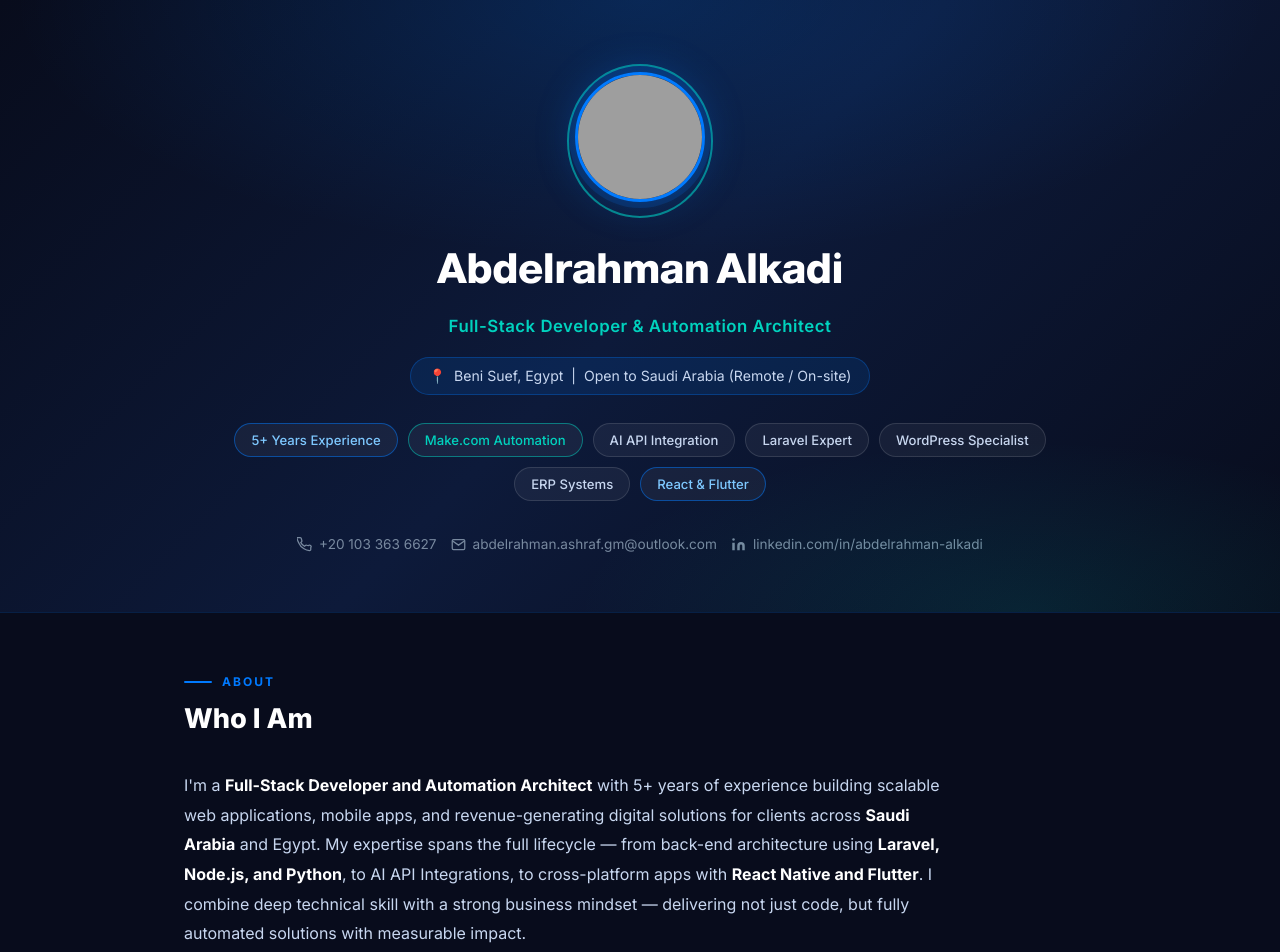
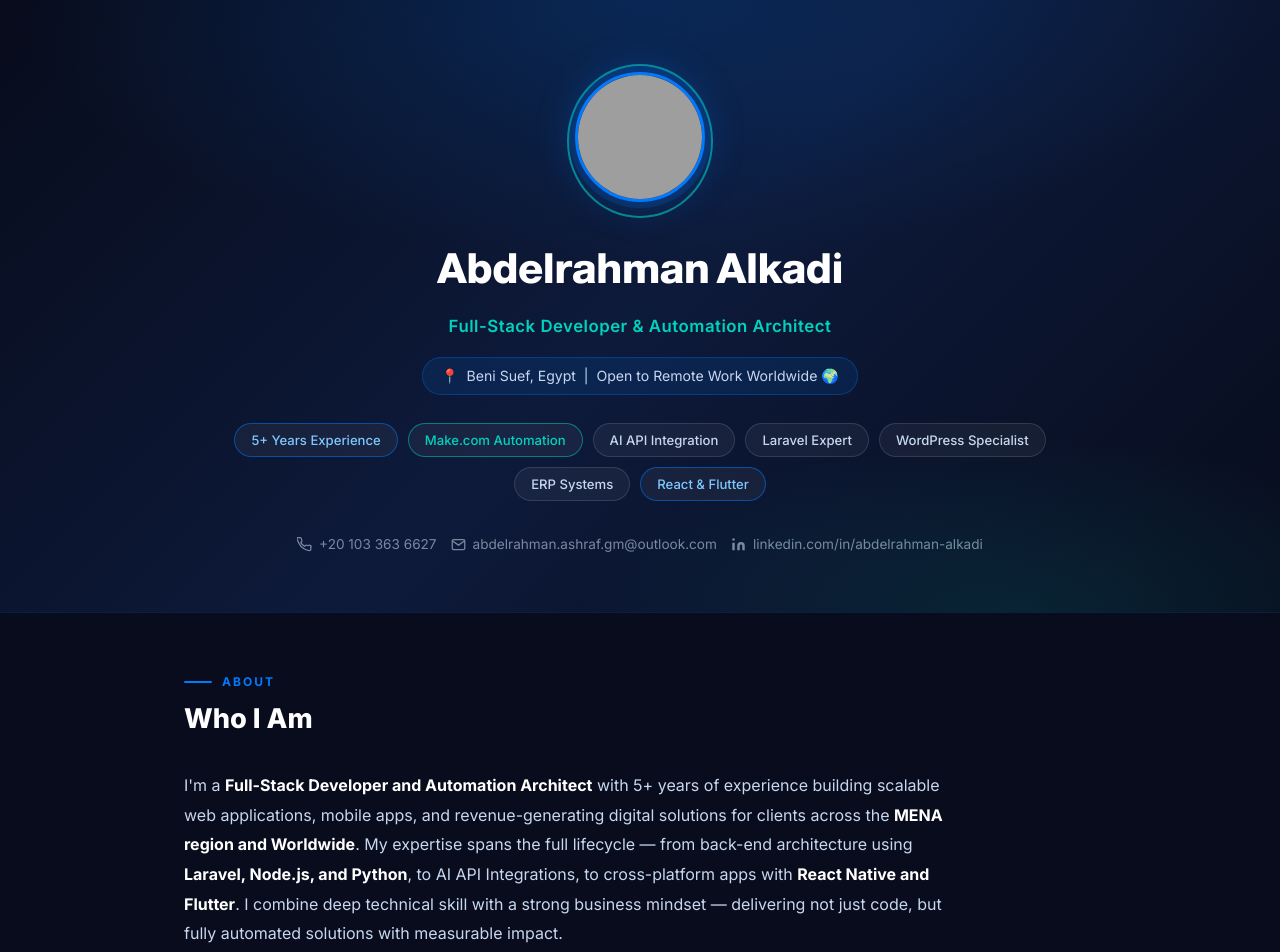
Before and after one commit to omamiccom-alkadi/cv, a plain HTML site: page index.html in a window 1280 px wide. Shown: the top 952 px of the page. Drawn offline with Linux system fonts and the light colour scheme; grey boxes are pictures that could not be loaded.

Commit message:
Update index.html

```diff
--- a/index.html
+++ b/index.html
@@ -370,7 +370,7 @@
     <p class="hero-title">Full-Stack Developer &amp; Automation Architect</p>
 
     <div class="hero-location">
-      📍 &nbsp;Beni Suef, Egypt &nbsp;|&nbsp; Open to Saudi Arabia (Remote / On-site)
+      📍 &nbsp;Beni Suef, Egypt &nbsp;|&nbsp; Open to Remote Work Worldwide 🌍
     </div>
 
     <div class="hero-badges">
@@ -408,7 +408,7 @@
     <p class="section-label">About</p>
     <h2 class="section-title">Who I Am</h2>
     <p class="about-text">
-      I'm a <strong>Full-Stack Developer and Automation Architect</strong> with 5+ years of experience building scalable web applications, mobile apps, and revenue-generating digital solutions for clients across <strong>Saudi Arabia</strong> and Egypt.
+      I'm a <strong>Full-Stack Developer and Automation Architect</strong> with 5+ years of experience building scalable web applications, mobile apps, and revenue-generating digital solutions for clients across the <strong>MENA region and Worldwide</strong>.
       My expertise spans the full lifecycle — from back-end architecture using <strong>Laravel, Node.js, and Python</strong>, to AI API Integrations, to cross-platform apps with <strong>React Native and Flutter</strong>.
       I combine deep technical skill with a strong business mindset — delivering not just code, but fully automated solutions with measurable impact.
     </p>
```
